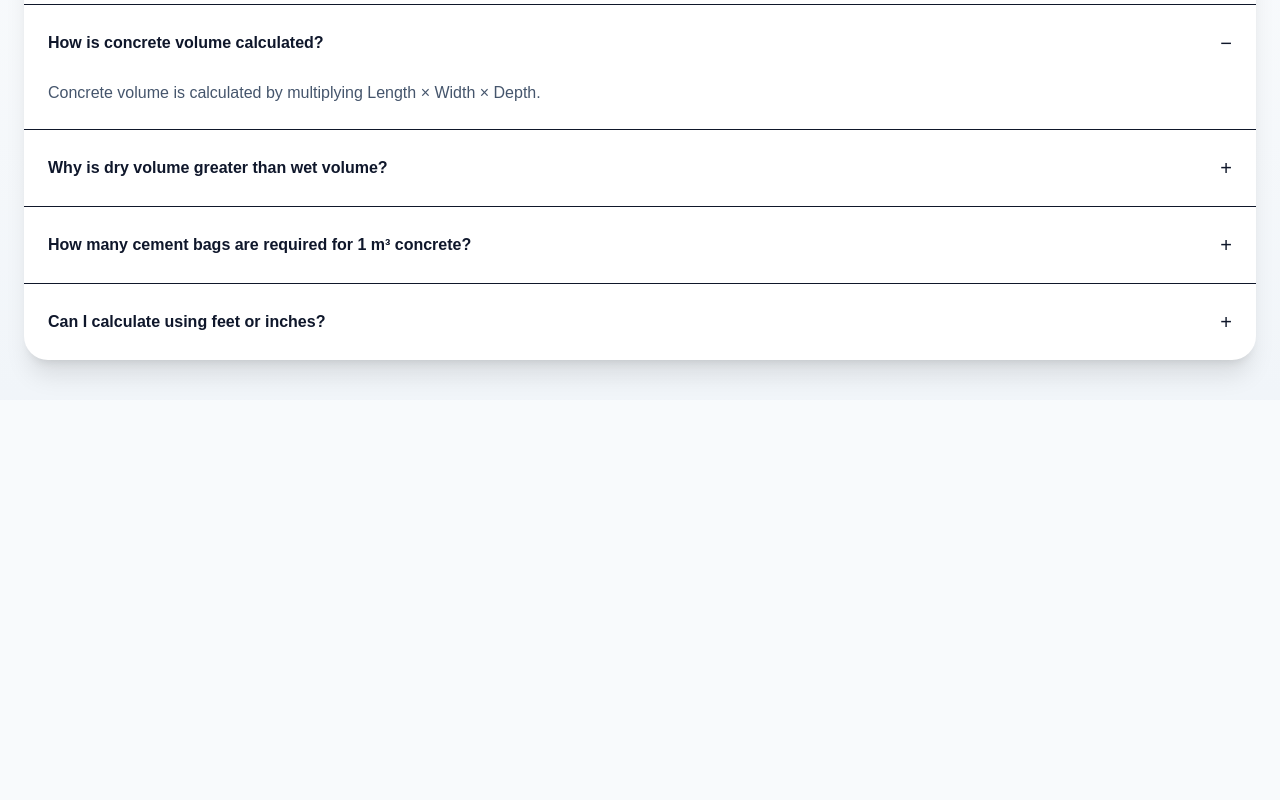
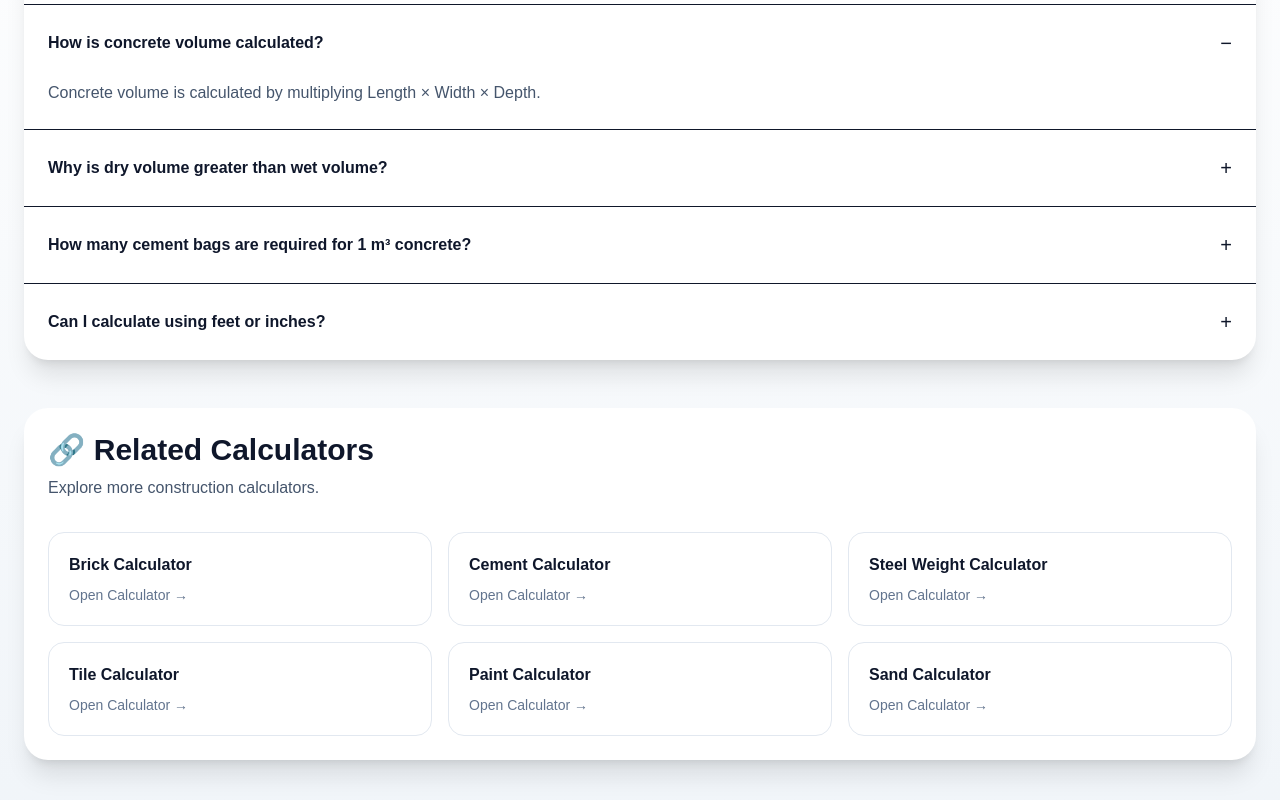
Before and after one commit to km7max-cmd/cornerspan, a Next.js app: page /calculators/concrete in a window 1280 px wide. Shown: the part 1353-2153 px from the top of the page. Before the commit the page ends 1753 px from the top, so only its background shows below. Built offline with nearby package versions, Linux system fonts and the light colour scheme.

Commit message:
Add RelatedCalculators component to ConcreteCalculator

```diff
--- a/app/calculators/concrete/ConcreteCalculator.tsx
+++ b/app/calculators/concrete/ConcreteCalculator.tsx
@@ -8,6 +8,7 @@ import ResultCard from "./components/ResultCard";
 import Formula from "./components/Formula";
 import FAQ from "./components/FAQ";
 
+import RelatedCalculators from "./components/RelatedCalculators";
 import Example from "./components/Example";
 import { calculateConcrete } from "./utils/calculateConcrete";
 
@@ -112,6 +113,9 @@ export default function ConcreteCalculator() {
         <div className="mt-12">
   <FAQ />
 </div>
+        <div className="mt-12">
+  <RelatedCalculators />
+</div>
       </div>
     </main>
   );
```
